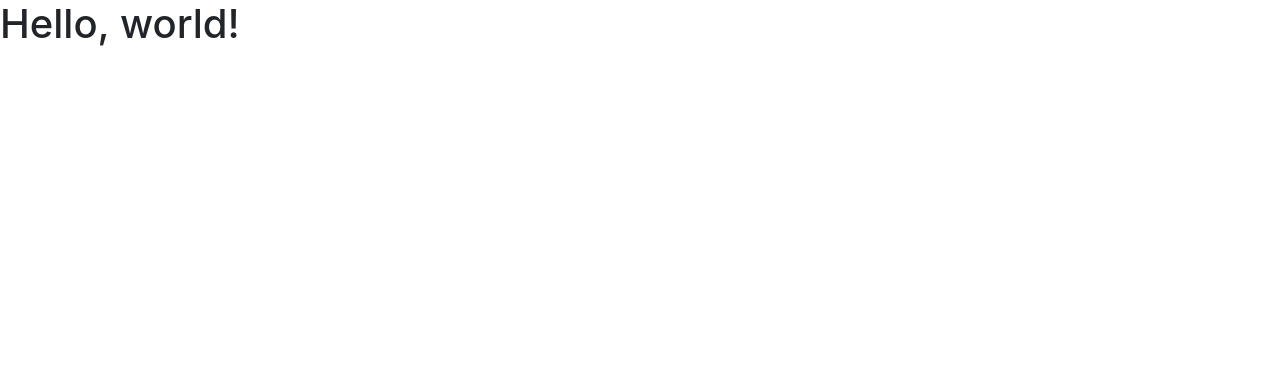
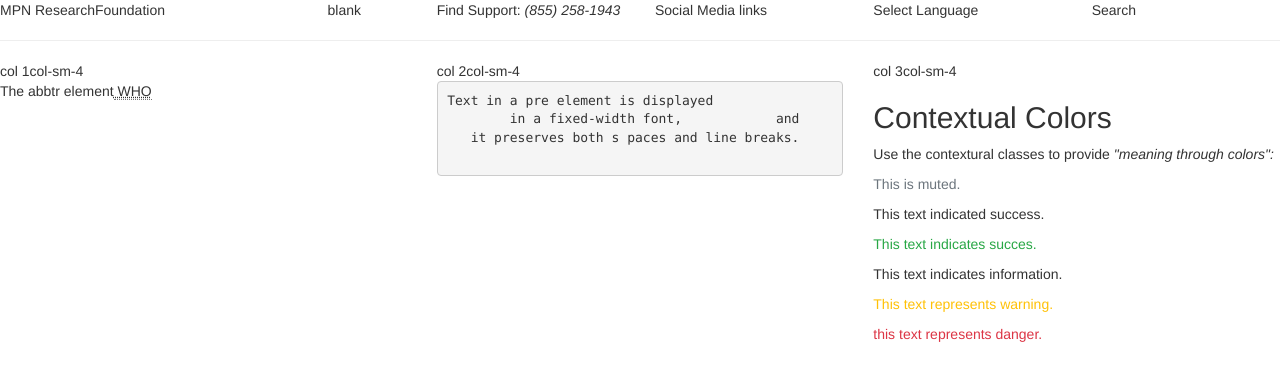
Before and after one commit to carloserodriguez2000/HTMLpage, a plain HTML site: page index.html in a window 1280 px wide. Drawn offline with nearby package versions, Linux system fonts and the light colour scheme.

Commit message:
Adding top heather and  body rows.

```diff
--- a/Styles.css
+++ /dev/null
@@ -1,6 +0,0 @@
-
-.container{
-    width: 960px
-
-
-}
--- a/index.html
+++ b/index.html
@@ -1,5 +1,6 @@
 <!DOCTYPE html>
 <html lang="en">
+
 <head>
   <meta charset="utf-8">
   <meta http-equiv="X-UA-Compatible" content="IE=edge">
@@ -17,12 +18,64 @@
       <script src="https://oss.maxcdn.com/respond/1.4.2/respond.min.js"></script>
     <![endif]-->
 </head>
+
 <body>
-    <h1>Hello, world!</h1>
+
+
+
+
+   <div class="row">
+     <div class="col-md-3"> MPN ResearchFoundation
+     </div>
+     <div class="col-md-1"> blank
+     </div>
+     <div class="col-md-2"> Find Support: <em>(855) 258-1943</em>
+     </div>
+     <div class="col-md-2"> Social Media links
+     </div>
+     <div class="col-md-2"> Select Language
+     </div>
+     <div class="col-md-1"> Search
+     </div>
+   </div>
+   <hr>
+
+  <div class="row">
+    <div class="col-sm-4">col 1col-sm-4
+      <p> The abbtr element<abbr title="World Health Organization"> WHO</abbr></div>
+    <div class="col-sm-4">col 2col-sm-4
+      <pre>
+Text in a pre element is displayed
+        in a fixed-width font,            and
+   it preserves both s paces and line breaks.
+      </pre>
+    </div>
+
+    <div class="col-sm-4">col 3col-sm-4
+      <h2> Contextual Colors</h2>
+      <p> Use the contextural classes to provide <i>"meaning through colors":</i></p>
+      <p class="text-muted"> This is muted.</p>
+      <p class="="text-primary"> This text indicated success.</p>
+      <p class="text-success">This text indicates succes.</p>
+      <p class="=text-info"> This text indicates information.</p>
+      <p class="text-warning"> This text represents warning.</p>
+      <p class="text-danger"> this text represents danger.</p>
+    </div>
+  </div>
+
+
+
+
+  <link rel="stylesheet" href="https://maxcdn.bootstrapcdn.com/bootstrap/3.3.6/css/bootstrap.min.css" integrity="sha384-1q8mTJOASx8j1Au+a5WDVnPi2lkFfwwEAa8hDDdjZlpLegxhjVME1fgjWPGmkzs7"
+    crossorigin="anonymous">
+
+  <script src="https://maxcdn.bootstrapcdn.com/bootstrap/3.3.6/js/bootstrap.min.js" integrity="sha384-0mSbJDEHialfmuBBQP6A4Qrprq5OVfW37PRR3j5ELqxss1yVqOtnepnHVP9aJ7xS"
+    crossorigin="anonymous"></script>
 
   <!-- jQuery (necessary for Bootstrap's JavaScript plugins) -->
   <script src="https://ajax.googleapis.com/ajax/libs/jquery/1.11.3/jquery.min.js"></script>
   <!-- Include all compiled plugins (below), or include individual files as needed -->
   <script src="js/bootstrap.min.js"></script>
 </body>
+
 </html>
```
Also changed, not shown: index2.html (deleted, +0 -11 lines). Lines whose indentation alone changed are shown as unchanged.
